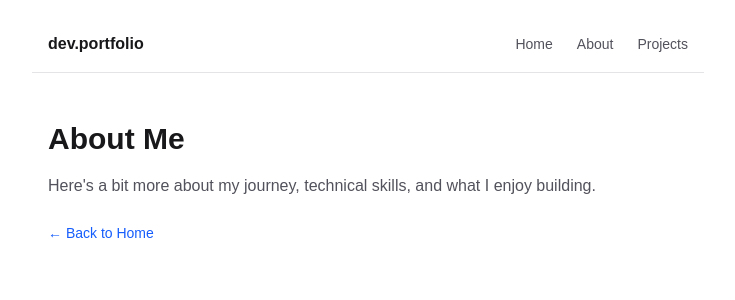
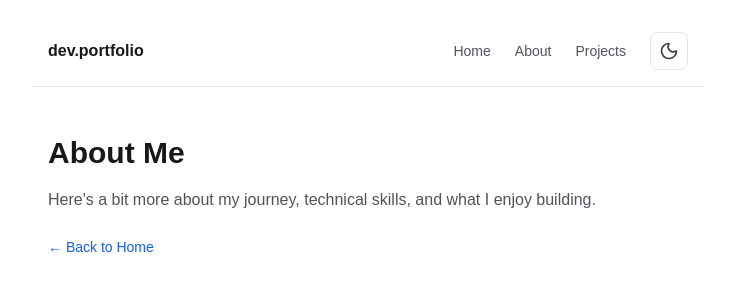
Before and after one commit to charles-exe369/Dev-Portfolio, a Next.js app in the folder my-portfolio/: page /about in a window 1280 px wide. Shown: the top 300 px of the page, without its empty margins (272-1007 px from the left). Built offline with nearby package versions, Linux system fonts and the light colour scheme.

Commit message:
Theme Toggle

```diff
--- a/my-portfolio/package.json
+++ b/my-portfolio/package.json
@@ -10,7 +10,9 @@
   },
   "dependencies": {
     "gray-matter": "^4.0.3",
+    "lucide-react": "^1.47.0",
     "next": "16.3.5",
+    "next-themes": "^0.4.6",
     "react": "19.2.8",
     "react-dom": "19.2.8",
     "remark": "^15.0.1",
--- a/my-portfolio/src/app/layout.tsx
+++ b/my-portfolio/src/app/layout.tsx
@@ -1,6 +1,7 @@
 import type { Metadata } from 'next';
 import Navbar from '@/components/Navbar';
 import './globals.css';
+import { ThemeProvider } from '@/components/ThemeProvider';
 
 //Global metadata setup
 export const metadata: Metadata = {
@@ -22,10 +23,13 @@ export default function RootLayout({
   children: React.ReactNode;
 }) {
   return (
-    <html lang="en">
-      <body className="bg-white dark:bg-zinc-950 text-zinc-900 dark:text-zinc-100 min-h-screen">
-        <Navbar />
-        {children}
+    // suppressHydrationWarning prevents warnings when next-themes modifies the <html> class
+    <html lang="en" suppressHydrationWarning>
+      <body className="bg-white dark:bg-zinc-950 text-zinc-900 dark:text-zinc-100 min-h-screen transition-colors duration-200">
+        <ThemeProvider attribute="class" defaultTheme="system" enableSystem>
+          <Navbar />
+          {children}
+        </ThemeProvider>
       </body>
     </html>
   );
--- a/my-portfolio/src/components/Navbar.tsx
+++ b/my-portfolio/src/components/Navbar.tsx
@@ -1,4 +1,5 @@
 import Link from 'next/link';
+import ThemeToggle from '@/components/ThemeToggle';
 
 export default function Navbar() {
   return (
@@ -6,6 +7,7 @@ export default function Navbar() {
       <Link href="/" className="font-semibold text-zinc-900 dark:text-zinc-100 hover:text-blue-600">
         dev.portfolio
       </Link>
+      <div className="flex items-center gap-6">
         <nav className="flex gap-6 text-sm font-medium text-zinc-600 dark:text-zinc-400">
           <Link href="/" className="hover:text-zinc-900 dark:hover:text-zinc-100">
             Home
@@ -17,6 +19,8 @@ export default function Navbar() {
             Projects
           </Link>
         </nav>
+        <ThemeToggle />
+      </div>
     </header>
   );
 }
--- /dev/null
+++ b/my-portfolio/src/components/ThemeProvider.tsx
@@ -0,0 +1,11 @@
+'use client';
+
+import * as React from 'react';
+import { ThemeProvider as NextThemesProvider } from 'next-themes';
+
+export function ThemeProvider({
+  children,
+  ...props
+}: React.ComponentProps<typeof NextThemesProvider>) {
+  return <NextThemesProvider {...props}>{children}</NextThemesProvider>;
+}
--- /dev/null
+++ b/my-portfolio/src/components/ThemeToggle.tsx
@@ -0,0 +1,35 @@
+'use client';
+
+import { useTheme } from 'next-themes';
+import { useEffect, useState } from 'react';
+import { Sun, Moon } from 'lucide-react';
+
+export default function ThemeToggle() {
+  const { theme, setTheme } = useTheme();
+  const [mounted, setMounted] = useState(false);
+
+  // Prevent hydration mismatch by waiting until mounted on client
+  useEffect(() => {
+    setMounted(true);
+  }, []);
+
+  if (!mounted) {
+    return (
+      <div className="w-9 h-9 p-2 rounded-lg border border-zinc-200 dark:border-zinc-800" />
+    );
+  }
+
+  return (
+    <button
+      onClick={() => setTheme(theme === 'dark' ? 'light' : 'dark')}
+      className="p-2 rounded-lg border border-zinc-200 dark:border-zinc-800 text-zinc-600 dark:text-zinc-400 hover:text-zinc-900 dark:hover:text-zinc-100 transition"
+      aria-label="Toggle Theme"
+    >
+      {theme === 'dark' ? (
+        <Sun className="w-5 h-5 text-amber-400" />
+      ) : (
+        <Moon className="w-5 h-5 text-zinc-700" />
+      )}
+    </button>
+  );
+}
```
Also changed, not shown: 1 other file (tests, documents, lock files or other folders). Lines whose indentation alone changed are shown as unchanged.
